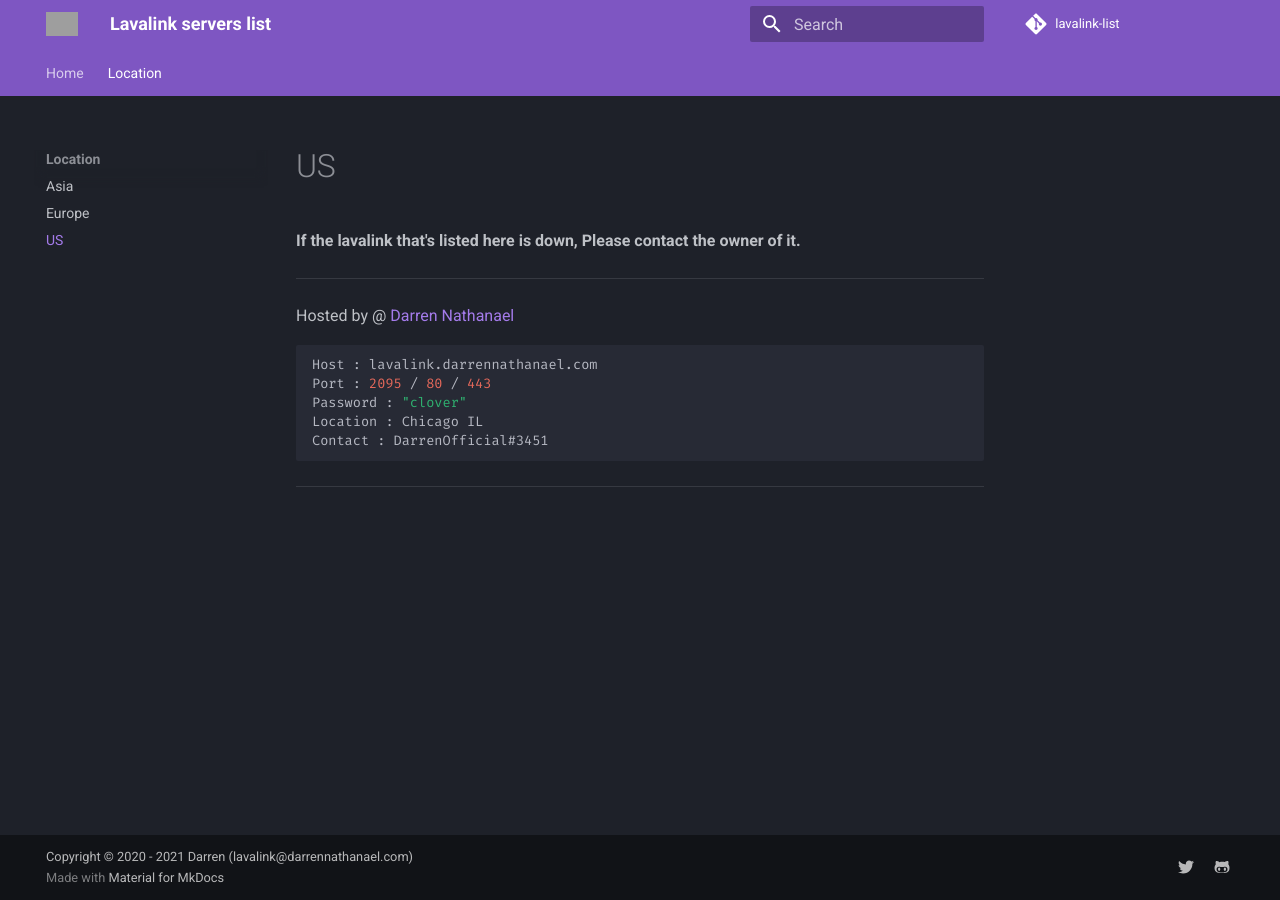
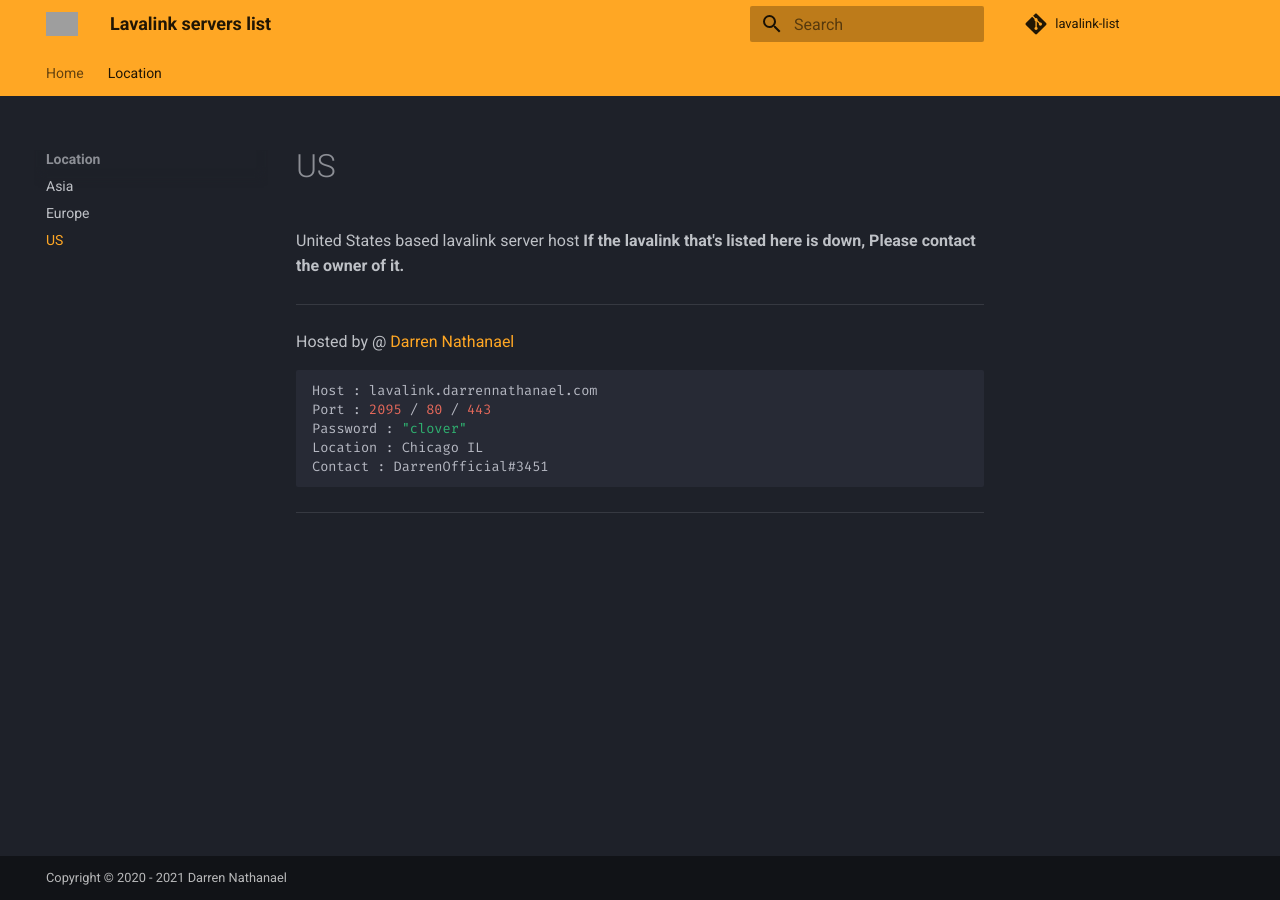
Before and after one commit to DarrenOfficial/lavalink-list, an MkDocs documentation site: the page built from docs/location/United-States.md, in a window 1280 px wide. Built offline with MkDocs 1.6.1 and Material for MkDocs 9.7.7, drawn with Linux system fonts in a browser that asks for light colours; comment, search, counter and statistics services are not loaded; grey boxes are pictures that could not be loaded.

```diff
--- a/docs/Location/United States.md
+++ b/docs/location/United-States.md
@@ -1,4 +1,5 @@
 # US
+United States based lavalink server host
 **If the lavalink that's listed here is down, Please contact the owner of it.**
 
 ---
--- a/mkdocs.yml
+++ b/mkdocs.yml
@@ -1,10 +1,12 @@
 site_name: Lavalink servers list
+site_url: https://lavalink-list.darrennathanael.com
+site_description: List of free lavalink hosting, Lavalink is a standalone audio sending node based on Lavaplayer and JDA-Audio. Allows for sending audio without it ever reaching any of your shards. It is a great alternative to Youtube API.
 theme:
   name: 'material'
   logo: 'https://cdn.darrennathanael.com/assets/java.png'
   palette:
     scheme: slate
-    primary: 'deep purple'
+    primary: 'orange'
     accent: 'indigo'
   font:
     text: 'Roboto'
@@ -14,6 +16,7 @@ theme:
   features:
     - tabs
     - navigation.tracking
+    - navigation.expand
     - header.autohide
 repo_name: 'lavalink-list'
 repo_url: 'https://github.com/DarrenOfficial/lavalink-list'
@@ -32,6 +35,6 @@ extra:
       link: https://twitter.com/DarrenNathans
     - icon: 'fontawesome/brands/github-alt'
       link: 'https://github.com/DarrenOfficial'
-
-
-copyright: 'Copyright &copy; 2020 - 2021 Darren (lavalink@darrennathanael.com)'
+copyright: 'Copyright &copy; 2020 - 2021 Darren Nathanael'
+extra:
+  generator: false
```
Also changed, not shown: docs/index.md (+25 -15 lines), docs/location/Asia.md (renamed from docs/Location/Asia.md, +1 -0 lines), docs/location/Europe.md (renamed from docs/Location/Europe.md, +9 -9 lines).
